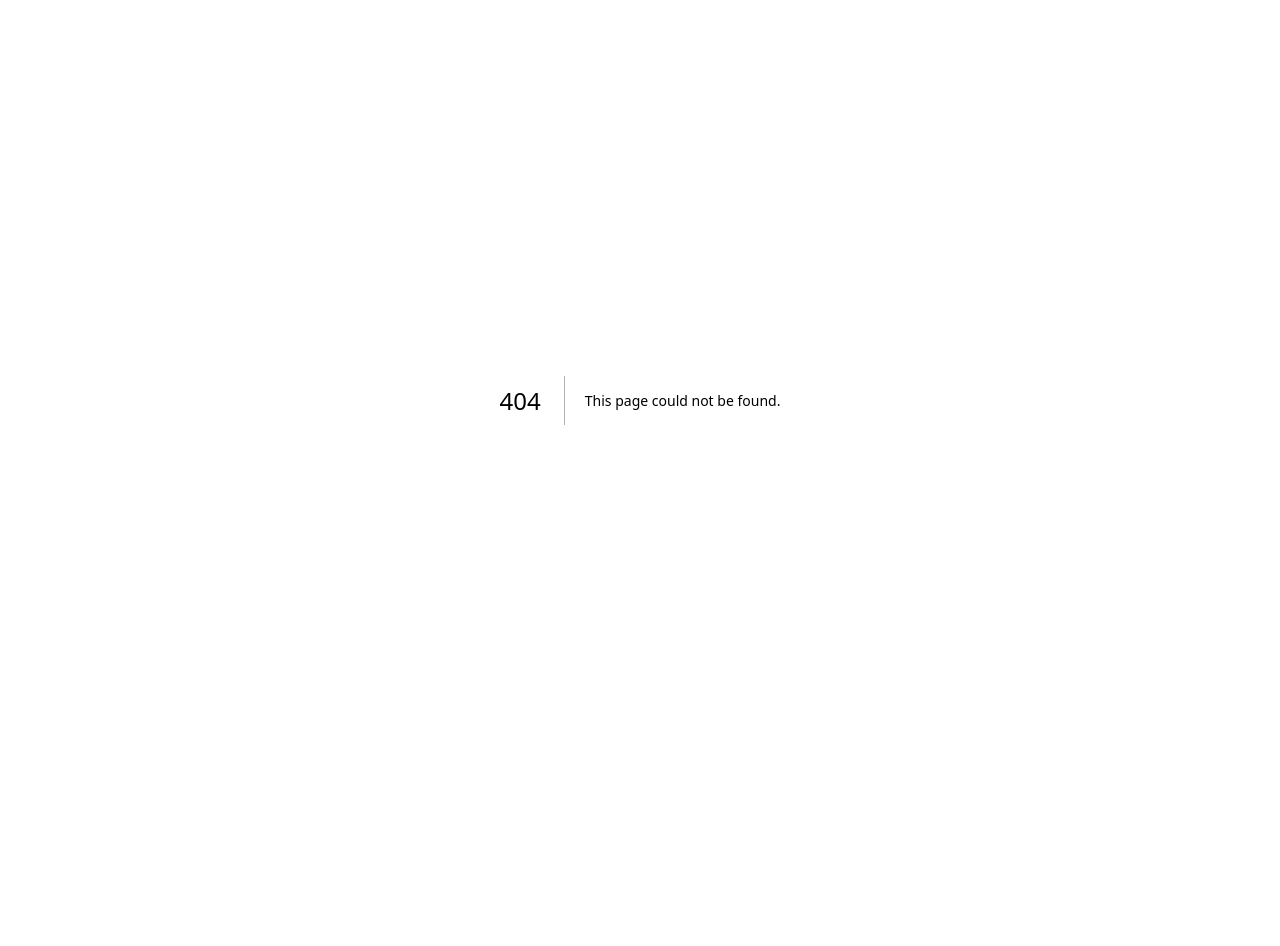
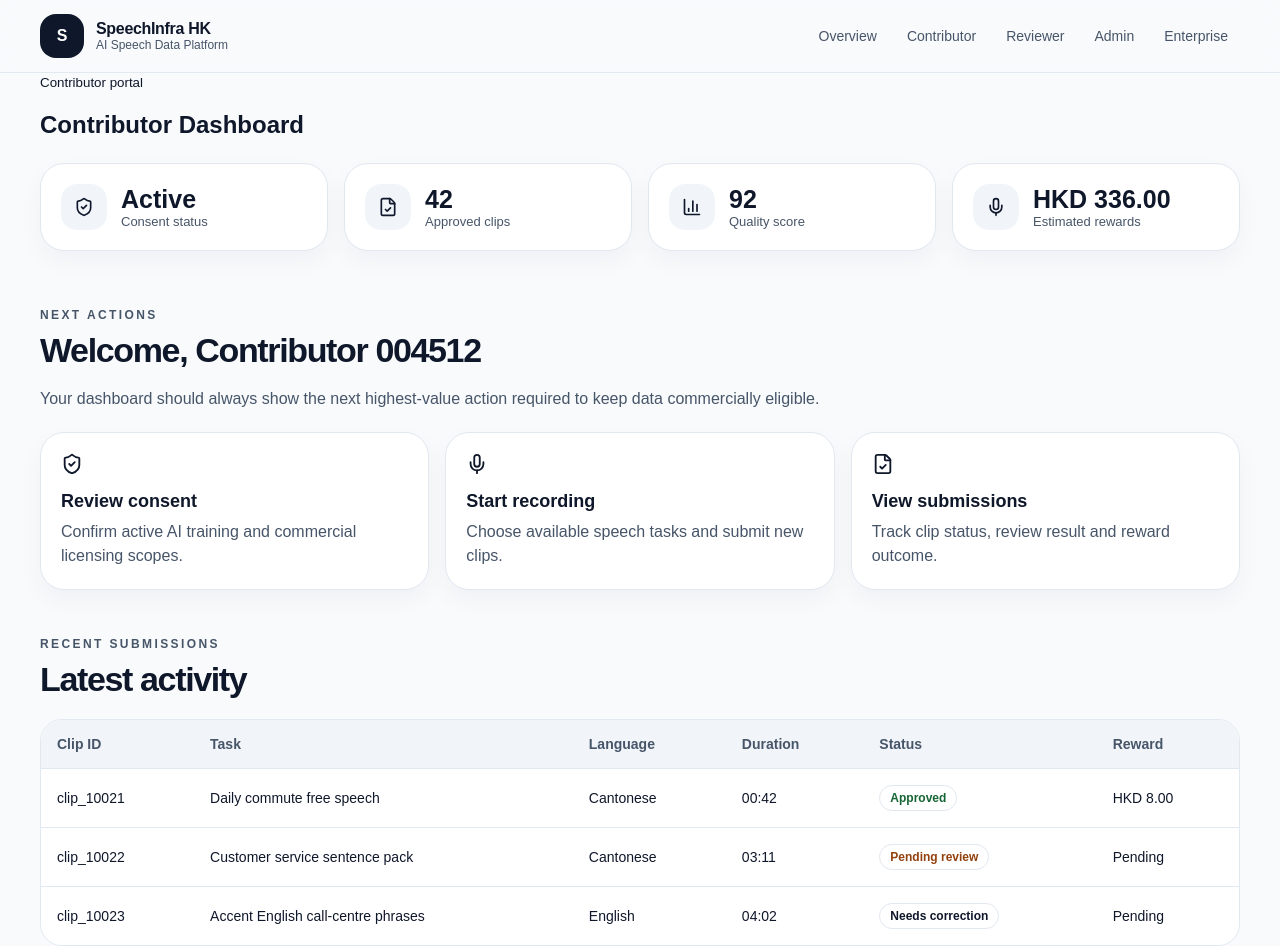
Before and after one commit to Zvezdaivan/alphaUAT, a Next.js app: page /contributor/dashboard in a window 1280 px wide. Before the commit this address had no page. Before the commit the page ends 800 px from the top, so only its background shows below. Built offline with nearby package versions, Linux system fonts and the light colour scheme.

Commit message:
Add contributor dashboard route

```diff
--- /dev/null
+++ b/app/contributor/dashboard/page.tsx
@@ -0,0 +1,90 @@
+import Link from "next/link";
+import { BarChart3, FileCheck, Mic, ShieldCheck } from "lucide-react";
+import { AppShell, Section, StatusBadge } from "@/components/shell";
+import { contributorSummary, submissions } from "@/lib/mock-data";
+
+export default function ContributorDashboardPage() {
+  return (
+    <AppShell title="Contributor Dashboard" subtitle="Contributor portal">
+      <section className="metricsGrid">
+        <div className="card metricCard">
+          <div className="metricIcon"><ShieldCheck size={20} /></div>
+          <div>
+            <div className="metricValue">{contributorSummary.consentStatus}</div>
+            <div className="metricLabel">Consent status</div>
+          </div>
+        </div>
+        <div className="card metricCard">
+          <div className="metricIcon"><FileCheck size={20} /></div>
+          <div>
+            <div className="metricValue">{contributorSummary.approvedClips}</div>
+            <div className="metricLabel">Approved clips</div>
+          </div>
+        </div>
+        <div className="card metricCard">
+          <div className="metricIcon"><BarChart3 size={20} /></div>
+          <div>
+            <div className="metricValue">{contributorSummary.qualityScore}</div>
+            <div className="metricLabel">Quality score</div>
+          </div>
+        </div>
+        <div className="card metricCard">
+          <div className="metricIcon"><Mic size={20} /></div>
+          <div>
+            <div className="metricValue">{contributorSummary.estimatedRewards}</div>
+            <div className="metricLabel">Estimated rewards</div>
+          </div>
+        </div>
+      </section>
+
+      <Section eyebrow="Next actions" title={`Welcome, ${contributorSummary.name}`} description="Your dashboard should always show the next highest-value action required to keep data commercially eligible.">
+        <div className="threeColumn">
+          <Link href="/contributor/consent" className="card actionCard">
+            <ShieldCheck size={22} />
+            <h3>Review consent</h3>
+            <p>Confirm active AI training and commercial licensing scopes.</p>
+          </Link>
+          <Link href="/contributor/recording/tasks" className="card actionCard">
+            <Mic size={22} />
+            <h3>Start recording</h3>
+            <p>Choose available speech tasks and submit new clips.</p>
+          </Link>
+          <Link href="/contributor/submissions" className="card actionCard">
+            <FileCheck size={22} />
+            <h3>View submissions</h3>
+            <p>Track clip status, review result and reward outcome.</p>
+          </Link>
+        </div>
+      </Section>
+
+      <Section eyebrow="Recent submissions" title="Latest activity">
+        <div className="tableWrap">
+          <table>
+            <thead>
+              <tr>
+                <th>Clip ID</th>
+                <th>Task</th>
+                <th>Language</th>
+                <th>Duration</th>
+                <th>Status</th>
+                <th>Reward</th>
+              </tr>
+            </thead>
+            <tbody>
+              {submissions.map((submission) => (
+                <tr key={submission.id}>
+                  <td>{submission.id}</td>
+                  <td>{submission.task}</td>
+                  <td>{submission.language}</td>
+                  <td>{submission.duration}</td>
+                  <td><StatusBadge status={submission.status} /></td>
+                  <td>{submission.reward}</td>
+                </tr>
+              ))}
+            </tbody>
+          </table>
+        </div>
+      </Section>
+    </AppShell>
+  );
+}
```
